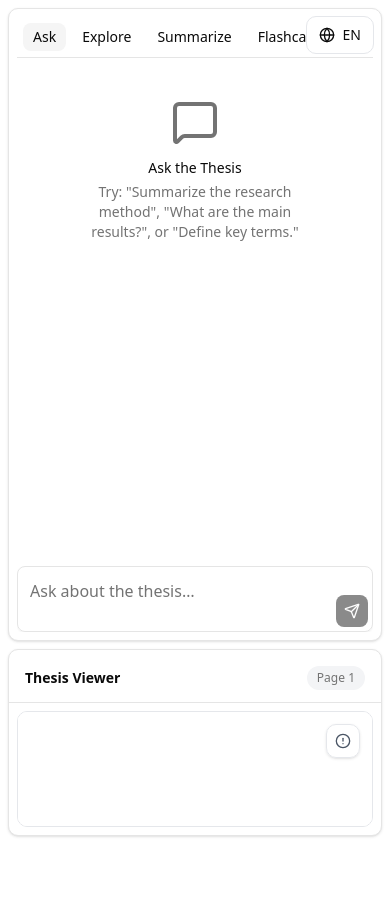
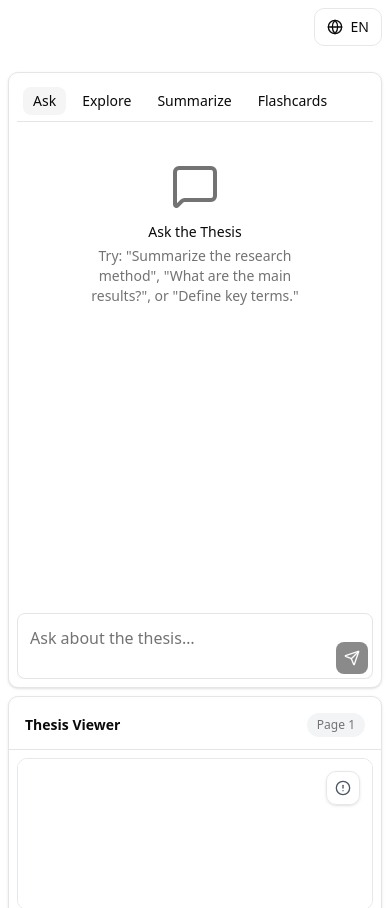
Before and after one commit to AlexCo888/ai-thesis, a Next.js app: page /en in a window 390 px wide. Before the commit the page ends 844 px from the top, so only its background shows below. Built offline with nearby package versions, Linux system fonts and the light colour scheme.

Commit message:
Fixed a type issue

```diff
--- a/src/app/[locale]/layout.tsx
+++ b/src/app/[locale]/layout.tsx
@@ -31,10 +31,14 @@ export default async function LocaleLayout({
   return (
     <NextIntlClientProvider messages={messages}>
       <div className="relative">
-        <div className="absolute top-4 right-4 z-50">
+        {/* LocaleSwitcher - Fixed position with proper mobile spacing */}
+        <div className="fixed top-2 right-2 md:top-4 md:right-4 z-50">
           <LocaleSwitcher />
         </div>
-        {children}
+        {/* Add top padding to prevent content overlap with LocaleSwitcher */}
+        <div className="pt-16 md:pt-0">
+          {children}
+        </div>
       </div>
     </NextIntlClientProvider>
   );
--- a/src/app/[locale]/page.tsx
+++ b/src/app/[locale]/page.tsx
@@ -185,11 +185,11 @@ export default function Page() {
   const [pdfPage, setPdfPage] = useState<number | undefined>(1);
 
   return (
-    <div className="h-screen flex flex-col">
-      <div className="flex-1 container mx-auto max-w-[1800px] px-2 lg:px-4 py-2 lg:py-4 overflow-hidden">
-        <div className="flex flex-col lg:grid lg:grid-cols-[1fr_500px] xl:grid-cols-[1fr_600px] 2xl:grid-cols-[1fr_700px] gap-2 lg:gap-4 h-full">
-          {/* Left: App - Takes priority on mobile (75% of screen) */}
-          <div className="flex flex-col border rounded-lg shadow-sm p-2 lg:p-4 bg-white dark:bg-gray-950 overflow-hidden min-h-0 h-[75vh] lg:h-auto">
+    <div className="h-screen flex flex-col overflow-hidden">
+      <div className="flex-1 container mx-auto max-w-[1800px] px-2 lg:px-4 py-2 lg:py-4 overflow-y-auto lg:overflow-hidden">
+        <div className="flex flex-col lg:grid lg:grid-cols-[1fr_500px] xl:grid-cols-[1fr_600px] 2xl:grid-cols-[1fr_700px] gap-2 lg:gap-4 min-h-full lg:h-full">
+          {/* Left: App - Takes priority on mobile (~73% of initial viewport) */}
+          <div className="flex flex-col border rounded-lg shadow-sm p-2 lg:p-4 bg-white dark:bg-gray-950 overflow-hidden min-h-0 h-[73vh] lg:h-auto shrink-0">
             <Tabs
               tabs={[
                 { label: t('ask'), content: <RagChat onJumpToPage={(p) => setPdfPage(p)} /> },
@@ -200,8 +200,8 @@ export default function Page() {
             />
           </div>
 
-          {/* Right: PDF pane - Secondary on mobile (remaining space) */}
-          <div className="flex flex-col border rounded-lg shadow-sm bg-white dark:bg-gray-950 overflow-hidden min-h-0 flex-1 lg:flex-none lg:h-auto">
+          {/* Right: PDF pane - Scrollable on mobile with proper minimum height */}
+          <div className="flex flex-col border rounded-lg shadow-sm bg-white dark:bg-gray-950 overflow-hidden min-h-[60vh] lg:min-h-0 lg:flex-1 lg:flex-none lg:h-auto mb-2 lg:mb-0 shrink-0">
             <div className="flex-shrink-0 px-4 pt-4 pb-3 border-b flex items-center justify-between">
               <span className="text-sm font-semibold">{tPage('thesisViewer')}</span>
               {pdfPage && (
```
